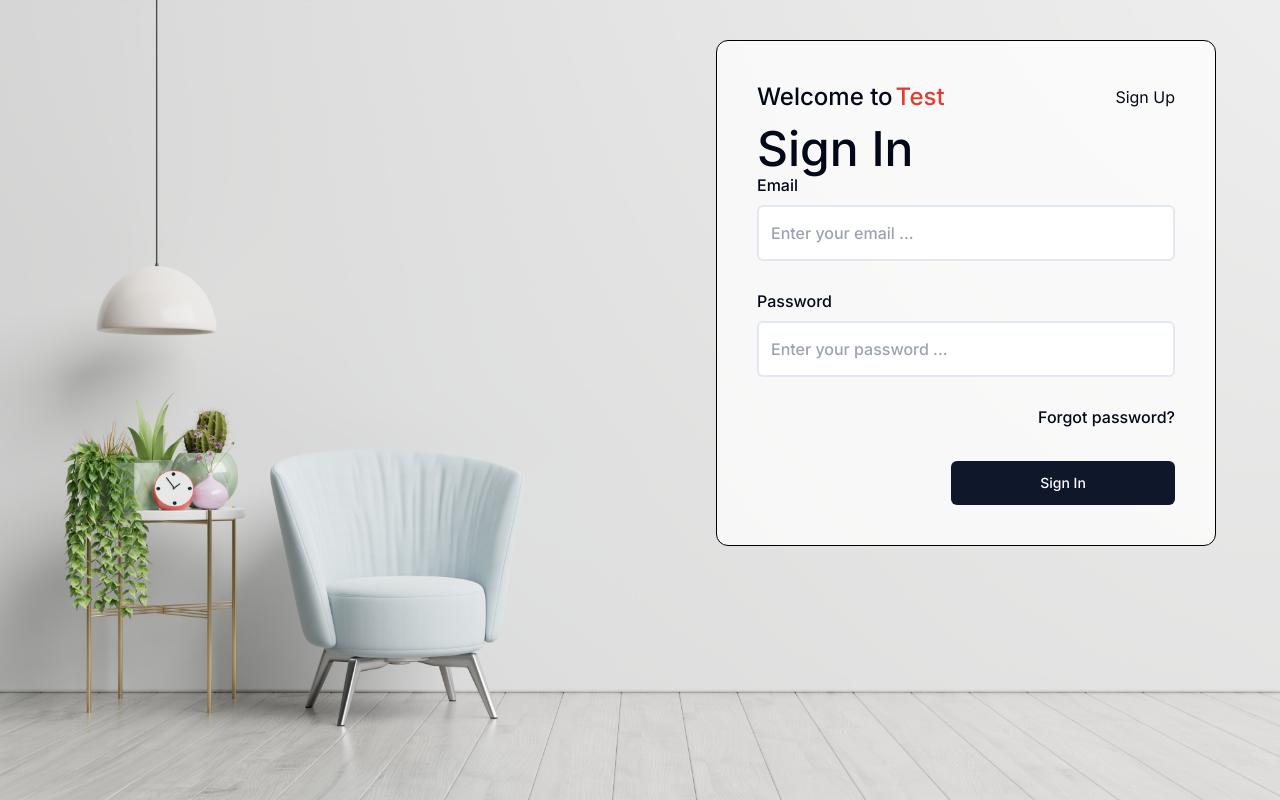
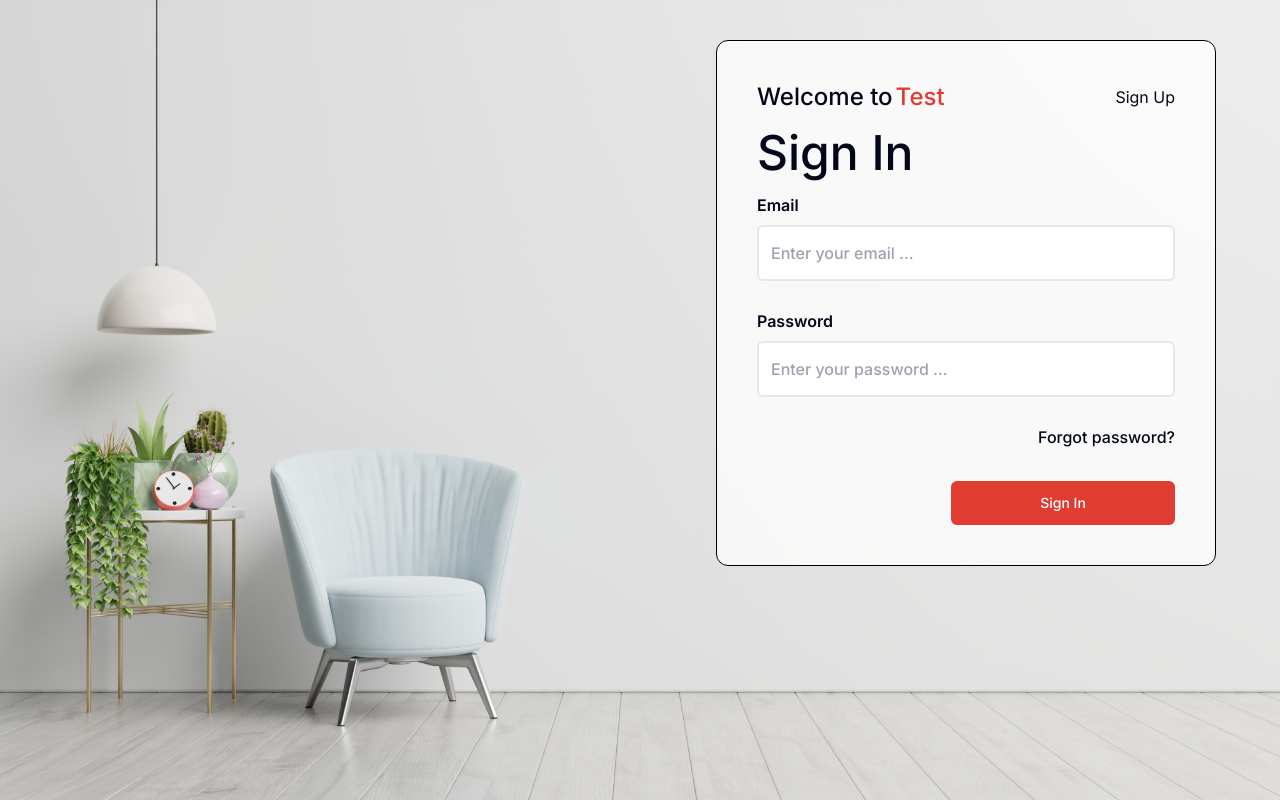
Before and after one commit to dongpham2/Digital-Fortress, a Next.js app: page /signin in a window 1280 px wide. Built offline with nearby package versions, Linux system fonts and the light colour scheme.

Commit message:
fix: server

```diff
--- a/src/app/signin/page.tsx
+++ b/src/app/signin/page.tsx
@@ -43,7 +43,7 @@ export default function SignIn() {
           onSubmit={form.handleSubmit(onSubmit)}
         >
           <div className="flex flex-col gap-2">
-            <h3 className="text-base font-medium">Email</h3>
+            <h3 className="text-base font-semibold">Email</h3>
             <FormField
               name="email"
               control={form.control}
@@ -61,7 +61,7 @@ export default function SignIn() {
             />
           </div>
           <div className="flex flex-col gap-2">
-            <h3 className="text-base font-medium">Password</h3>
+            <h3 className="text-base font-semibold">Password</h3>
             <FormField
               name="password"
               control={form.control}
@@ -86,7 +86,11 @@ export default function SignIn() {
             Forgot password?
           </p>
           <div className="flex justify-end mt-3">
-            <Button type="submit" size="lg" className="w-56 text-white">
+            <Button
+              type="submit"
+              size="lg"
+              className="w-56 text-white bg-orange-primary"
+            >
               Sign In
             </Button>
           </div>
--- a/src/components/Table/Table.tsx
+++ b/src/components/Table/Table.tsx
@@ -37,7 +37,7 @@ import { License, Payment } from "@/types/table.type";
 export const columns: ColumnDef<Payment>[] = [
   {
     accessorKey: "id",
-    header: "ID",
+    header: "id",
     cell: ({ row }) => <div className="capitalize">{row.getValue("id")}</div>,
     enableSorting: false,
     enableHiding: false,
@@ -78,9 +78,8 @@ export const columns: ColumnDef<Payment>[] = [
     header: "License Use",
     cell: ({ row }) => (
       <div>
-        {/* error type can't not go to production so i comment */}
-        {/* {row &&
-          row.getValue("license_use").map((license: License, index: number) => (
+        {(row.getValue("license_use") as License[]).map(
+          (license: License, index: number) => (
             <div key={index} className="capitalize">
               <p>
                 <strong>License Type:</strong> {license.license_type}
@@ -89,7 +88,8 @@ export const columns: ColumnDef<Payment>[] = [
                 <strong>Libraries:</strong> {license.libraries.join(", ")}
               </p>
             </div>
-          ))} */}
+          )
+        )}
       </div>
     ),
   },
@@ -110,14 +110,11 @@ export function DataTableDemo() {
           console.error("Access token not found in localStorage");
           return;
         }
-        const response = await http.get(
-          "https://frontend-exam.digitalfortress.dev/projects",
-          {
-            headers: {
-              Authorization: `Bearer ${accessToken}`,
-            },
-          }
-        );
+        const response = await http.get("/projects", {
+          headers: {
+            Authorization: `Bearer ${accessToken}`,
+          },
+        });
         setTableData(response.data.results);
       } catch (error) {
         console.error("Failed to fetch data:", error);
@@ -150,12 +147,12 @@ export function DataTableDemo() {
     <div className="w-full">
       <div className="flex items-center py-4">
         <Input
-          placeholder="Filter Last Accessed..."
+          placeholder="Filter Project Name..."
           value={
-            (table.getColumn("last_accessed")?.getFilterValue() as string) ?? ""
+            (table.getColumn("project_name")?.getFilterValue() as string) ?? ""
           }
           onChange={(event) =>
-            table.getColumn("last_accessed")?.setFilterValue(event.target.value)
+            table.getColumn("project_name")?.setFilterValue(event.target.value)
           }
           className="max-w-sm"
         />
--- a/src/layout/AuthLayout.tsx
+++ b/src/layout/AuthLayout.tsx
@@ -46,7 +46,7 @@ const AuthLayout = ({
           </div>
         </div>
         <div>
-          <h4 className="mt-3 text-4xl font-medium sm:text-5xl">{pageTitle}</h4>
+          <h4 className="my-4 text-4xl font-medium sm:text-5xl">{pageTitle}</h4>
         </div>
         <div>{children}</div>
       </div>
```
Also changed, not shown: 1 other file (tests, documents, lock files or other folders).
